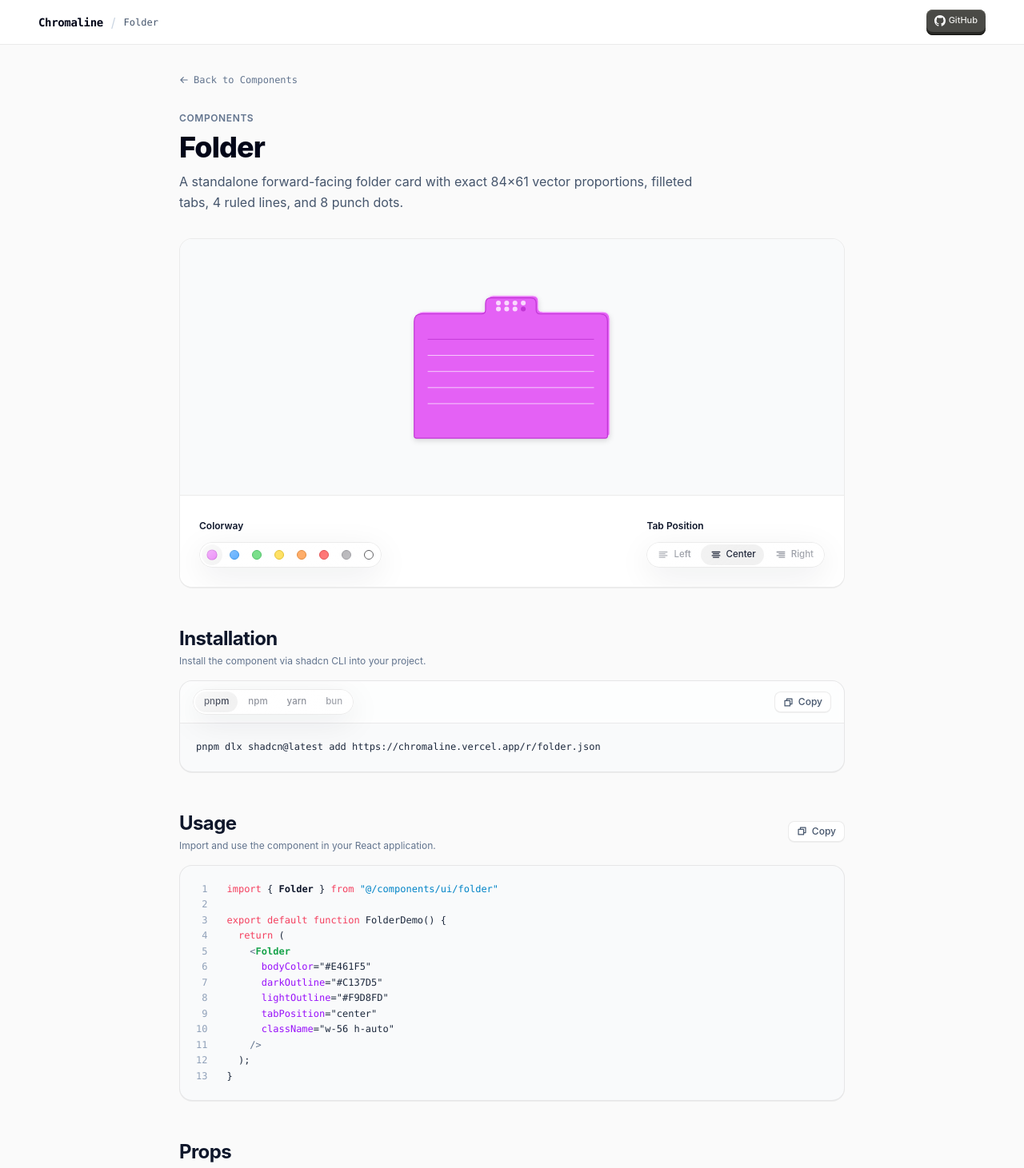
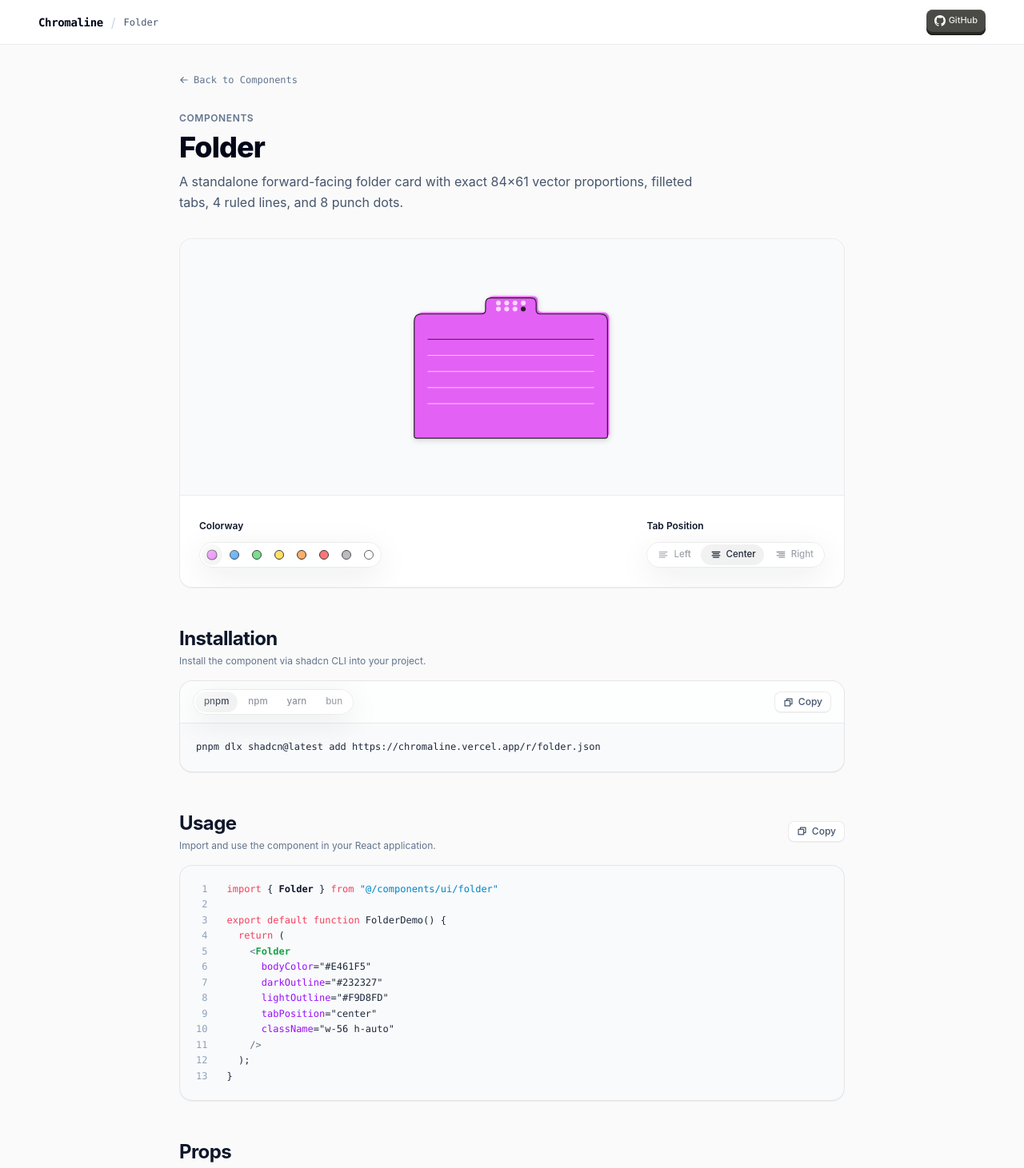
Before and after one commit to ThaminduDasanayake/chromaline, a Next.js app: page /components/folder in a window 1280 px wide. Shown: the top 1461 px of the page at 80% size. Built offline with nearby package versions, Linux system fonts and the light colour scheme.

Commit message:
refactor: update default dark outline color to #232327 across folder tray and showcase components

```diff
--- a/app/components/folder-tray/page.tsx
+++ b/app/components/folder-tray/page.tsx
@@ -47,7 +47,7 @@ const CODE_EXAMPLE_LINES = [
       { text: ", " },
       { text: "darkOutline", cls: "text-purple-600" },
       { text: ": " },
-      { text: '"#C137D5"', cls: "text-[#0284c7]" },
+      { text: '"#232327"', cls: "text-[#0284c7]" },
       { text: ", " },
       { text: "lightOutline", cls: "text-purple-600" },
       { text: ": " },
@@ -73,7 +73,7 @@ const CODE_EXAMPLE_LINES = [
       { text: ", " },
       { text: "darkOutline", cls: "text-purple-600" },
       { text: ": " },
-      { text: '"#1A82E0"', cls: "text-[#0284c7]" },
+      { text: '"#232327"', cls: "text-[#0284c7]" },
       { text: ", " },
       { text: "lightOutline", cls: "text-purple-600" },
       { text: ": " },
@@ -99,7 +99,7 @@ const CODE_EXAMPLE_LINES = [
       { text: ", " },
       { text: "darkOutline", cls: "text-purple-600" },
       { text: ": " },
-      { text: '"#37B954"', cls: "text-[#0284c7]" },
+      { text: '"#232327"', cls: "text-[#0284c7]" },
       { text: ", " },
       { text: "lightOutline", cls: "text-purple-600" },
       { text: ": " },
@@ -138,9 +138,9 @@ const CODE_EXAMPLE_TEXT = `import { FolderTray } from "@/components/ui/folder-tr
 
 export default function Workspace() {
   const folders = [
-    { id: "p1", name: "Project 1", bodyColor: "#E461F5", darkOutline: "#C137D5", lightOutline: "#F9D8FD" },
-    { id: "p2", name: "Project 2", bodyColor: "#4FA7FF", darkOutline: "#1A82E0", lightOutline: "#CCE5FF" },
-    { id: "p3", name: "Project 3", bodyColor: "#68DB7B", darkOutline: "#37B954", lightOutline: "#D2F6D8" },
+    { id: "p1", name: "Project 1", bodyColor: "#E461F5", darkOutline: "#232327", lightOutline: "#F9D8FD" },
+    { id: "p2", name: "Project 2", bodyColor: "#4FA7FF", darkOutline: "#232327", lightOutline: "#CCE5FF" },
+    { id: "p3", name: "Project 3", bodyColor: "#68DB7B", darkOutline: "#232327", lightOutline: "#D2F6D8" },
   ];
 
   return (
--- a/app/components/folder/page.tsx
+++ b/app/components/folder/page.tsx
@@ -14,13 +14,13 @@ import {
 } from "@/components/docs";
 
 const COLOR_PRESETS = [
-  { name: "Purple", body: "#E461F5", dark: "#C137D5", light: "#F9D8FD" },
-  { name: "Blue", body: "#4FA7FF", dark: "#1A82E0", light: "#CCE5FF" },
-  { name: "Green", body: "#68DB7B", dark: "#37B954", light: "#D2F6D8" },
-  { name: "Yellow", body: "#FFDE55", dark: "#DFBC1F", light: "#FFF4C2" },
-  { name: "Orange", body: "#FFA85F", dark: "#E08433", light: "#FFE3CC" },
-  { name: "Red", body: "#FF6C6C", dark: "#DF4144", light: "#FFD1D2" },
-  { name: "Gray", body: "#ADACB0", dark: "#88888E", light: "#E4E3E6" },
+  { name: "Purple", body: "#E461F5", dark: "#232327", light: "#F9D8FD" },
+  { name: "Blue", body: "#4FA7FF", dark: "#232327", light: "#CCE5FF" },
+  { name: "Green", body: "#68DB7B", dark: "#232327", light: "#D2F6D8" },
+  { name: "Yellow", body: "#FFDE55", dark: "#232327", light: "#FFF4C2" },
+  { name: "Orange", body: "#FFA85F", dark: "#232327", light: "#FFE3CC" },
+  { name: "Red", body: "#FF6C6C", dark: "#232327", light: "#FFD1D2" },
+  { name: "Gray", body: "#ADACB0", dark: "#232327", light: "#E4E3E6" },
   { name: "White", body: "#FFFFFF", dark: "#232327", light: "#E0E0E4" },
 ];
 
@@ -76,7 +76,7 @@ const CODE_EXAMPLE_LINES = [
   },
   {
     num: 7,
-    parts: [{ text: "      darkOutline", cls: "text-purple-600" }, { text: '="#C137D5"' }],
+    parts: [{ text: "      darkOutline", cls: "text-purple-600" }, { text: '="#232327"' }],
   },
   {
     num: 8,
@@ -101,7 +101,7 @@ export default function FolderDemo() {
   return (
     <Folder
       bodyColor="#E461F5"
-      darkOutline="#C137D5"
+      darkOutline="#232327"
       lightOutline="#F9D8FD"
       tabPosition="center"
       className="w-56 h-auto"
@@ -119,7 +119,7 @@ const PROPS_DATA: PropItem[] = [
   {
     name: "darkOutline",
     type: "string",
-    default: '"#C137D5"',
+    default: '"#232327"',
     desc: "Stroke color for silhouette outline, header line, and active tab dot.",
   },
   {
--- a/components/showcase/folder-card-preview.tsx
+++ b/components/showcase/folder-card-preview.tsx
@@ -6,13 +6,13 @@ import { SelectBar } from "@/components/ui/select-bar";
 import { TextAlignCenterIcon, TextAlignLeftIcon, TextAlignRightIcon } from "@phosphor-icons/react";
 
 export const FOLDER_COLOR_PRESETS = [
-  { name: "Purple", body: "#E461F5", dark: "#C137D5", light: "#F9D8FD" },
-  { name: "Blue", body: "#4FA7FF", dark: "#1A82E0", light: "#CCE5FF" },
-  { name: "Green", body: "#68DB7B", dark: "#37B954", light: "#D2F6D8" },
-  { name: "Yellow", body: "#FFDE55", dark: "#DFBC1F", light: "#FFF4C2" },
-  { name: "Orange", body: "#FFA85F", dark: "#E08433", light: "#FFE3CC" },
-  { name: "Red", body: "#FF6C6C", dark: "#DF4144", light: "#FFD1D2" },
-  { name: "Gray", body: "#ADACB0", dark: "#88888E", light: "#E4E3E6" },
+  { name: "Purple", body: "#E461F5", dark: "#232327", light: "#F9D8FD" },
+  { name: "Blue", body: "#4FA7FF", dark: "#232327", light: "#CCE5FF" },
+  { name: "Green", body: "#68DB7B", dark: "#232327", light: "#D2F6D8" },
+  { name: "Yellow", body: "#FFDE55", dark: "#232327", light: "#FFF4C2" },
+  { name: "Orange", body: "#FFA85F", dark: "#232327", light: "#FFE3CC" },
+  { name: "Red", body: "#FF6C6C", dark: "#232327", light: "#FFD1D2" },
+  { name: "Gray", body: "#ADACB0", dark: "#232327", light: "#E4E3E6" },
   { name: "White", body: "#FFFFFF", dark: "#232327", light: "#E0E0E4" },
 ];
 
--- a/components/showcase/folder-tray-preview.tsx
+++ b/components/showcase/folder-tray-preview.tsx
@@ -20,7 +20,7 @@ export const WORKSPACE_FOLDERS: FolderItem<WorkspaceData>[] = [
     id: "f-1",
     name: "The Tactile Web",
     bodyColor: "#E461F5", // macOS Finder Tag Purple
-    darkOutline: "#C137D5",
+    darkOutline: "#232327",
     lightOutline: "#F9D8FD",
     category: "Essay",
     description:
@@ -59,7 +59,7 @@ export const WORKSPACE_FOLDERS: FolderItem<WorkspaceData>[] = [
     href: "/components/button",
     target: "_blank",
     bodyColor: "#4FA7FF", // macOS Finder Tag Blue
-    darkOutline: "#1A82E0",
+    darkOutline: "#232327",
     lightOutline: "#CCE5FF",
     category: "Primitive",
     description:
@@ -77,7 +77,7 @@ export const WORKSPACE_FOLDERS: FolderItem<WorkspaceData>[] = [
     id: "f-3",
     name: "Design Notes",
     bodyColor: "#68DB7B", // macOS Finder Tag Green
-    darkOutline: "#37B954",
+    darkOutline: "#232327",
     lightOutline: "#D2F6D8",
     category: "Guidelines",
     description: "Core design rules and specifications for tactile UI components.",
@@ -112,7 +112,7 @@ export const WORKSPACE_FOLDERS: FolderItem<WorkspaceData>[] = [
     href: "/components/folder",
     target: "_blank",
     bodyColor: "#FFDE55", // macOS Finder Tag Yellow
-    darkOutline: "#DFBC1F",
+    darkOutline: "#232327",
     lightOutline: "#FFF4C2",
     category: "Primitive",
     description:
@@ -130,7 +130,7 @@ export const WORKSPACE_FOLDERS: FolderItem<WorkspaceData>[] = [
     id: "f-5",
     name: "Release Notes",
     bodyColor: "#FFA85F", // macOS Finder Tag Orange
-    darkOutline: "#E08433",
+    darkOutline: "#232327",
     lightOutline: "#FFE3CC",
     category: "Changelog",
     description: "Version 0.1.0 release notes and feature changelog.",
@@ -163,7 +163,7 @@ export const WORKSPACE_FOLDERS: FolderItem<WorkspaceData>[] = [
     id: "f-6",
     name: "Hotfixes & Alerts",
     bodyColor: "#FF6C6C", // macOS Finder Tag Red
-    darkOutline: "#DF4144",
+    darkOutline: "#232327",
     lightOutline: "#FFD1D2",
     category: "Incident",
     description: "Active hotfixes, security patches, and critical operational notices.",
@@ -187,7 +187,7 @@ export const WORKSPACE_FOLDERS: FolderItem<WorkspaceData>[] = [
     id: "f-7",
     name: "System Architecture",
     bodyColor: "#ADACB0", // macOS Finder Tag Gray
-    darkOutline: "#88888E",
+    darkOutline: "#232327",
     lightOutline: "#E4E3E6",
     category: "Engineering",
     description:
@@ -222,13 +222,13 @@ export const WORKSPACE_FOLDERS: FolderItem<WorkspaceData>[] = [
 ];
 
 export const FOLDER_COLOR_OPTIONS = [
-  { name: "Purple", body: "#E461F5", dark: "#C137D5", light: "#F9D8FD" },
-  { name: "Blue", body: "#4FA7FF", dark: "#1A82E0", light: "#CCE5FF" },
-  { name: "Green", body: "#68DB7B", dark: "#37B954", light: "#D2F6D8" },
-  { name: "Yellow", body: "#FFDE55", dark: "#DFBC1F", light: "#FFF4C2" },
-  { name: "Orange", body: "#FFA85F", dark: "#E08433", light: "#FFE3CC" },
-  { name: "Red", body: "#FF6C6C", dark: "#DF4144", light: "#FFD1D2" },
-  { name: "Gray", body: "#ADACB0", dark: "#88888E", light: "#E4E3E6" },
+  { name: "Purple", body: "#E461F5", dark: "#232327", light: "#F9D8FD" },
+  { name: "Blue", body: "#4FA7FF", dark: "#232327", light: "#CCE5FF" },
+  { name: "Green", body: "#68DB7B", dark: "#232327", light: "#D2F6D8" },
+  { name: "Yellow", body: "#FFDE55", dark: "#232327", light: "#FFF4C2" },
+  { name: "Orange", body: "#FFA85F", dark: "#232327", light: "#FFE3CC" },
+  { name: "Red", body: "#FF6C6C", dark: "#232327", light: "#FFD1D2" },
+  { name: "Gray", body: "#ADACB0", dark: "#232327", light: "#E4E3E6" },
   { name: "White", body: "#FFFFFF", dark: "#232327", light: "#E0E0E4" },
 ];
 
--- a/components/showcase/link-folder-tray-preview.tsx
+++ b/components/showcase/link-folder-tray-preview.tsx
@@ -10,7 +10,7 @@ export const NAV_FOLDERS: FolderItem[] = [
     name: "Overview",
     href: "/",
     bodyColor: "#E461F5", // Purple
-    darkOutline: "#C137D5",
+    darkOutline: "#232327",
     lightOutline: "#F9D8FD",
     category: "Route",
     description: "Chromaline design system homepage and showcase.",
@@ -20,7 +20,7 @@ export const NAV_FOLDERS: FolderItem[] = [
     name: "Button",
     href: "/components/button",
     bodyColor: "#4FA7FF", // Blue
-    darkOutline: "#1A82E0",
+    darkOutline: "#232327",
     lightOutline: "#CCE5FF",
     category: "Component",
     description: "Tactile micro-interaction button with spring press dynamics.",
@@ -30,7 +30,7 @@ export const NAV_FOLDERS: FolderItem[] = [
     name: "Folder",
     href: "/components/folder",
     bodyColor: "#68DB7B", // Green
-    darkOutline: "#37B954",
+    darkOutline: "#232327",
     lightOutline: "#D2F6D8",
     category: "Component",
     description: "Standalone 2D vector folder with exact filleted tabs.",
@@ -40,7 +40,7 @@ export const NAV_FOLDERS: FolderItem[] = [
     name: "Folder Tray",
     href: "/components/folder-tray",
     bodyColor: "#FFDE55", // Yellow
-    darkOutline: "#DFBC1F",
+    darkOutline: "#232327",
     lightOutline: "#FFF4C2",
     category: "Component",
     description: "3D kinematic card tray with hairline riffle physics.",
@@ -51,7 +51,7 @@ export const NAV_FOLDERS: FolderItem[] = [
     href: "https://github.com",
     target: "_blank",
     bodyColor: "#FFA85F", // Orange
-    darkOutline: "#E08433",
+    darkOutline: "#232327",
     lightOutline: "#FFE3CC",
     category: "External",
     description: "View repository, release notes, and source code.",
@@ -61,7 +61,7 @@ export const NAV_FOLDERS: FolderItem[] = [
     name: "Changelog",
     href: "/",
     bodyColor: "#FF6C6C", // Red
-    darkOutline: "#DF4144",
+    darkOutline: "#232327",
     lightOutline: "#FFD1D2",
     category: "Updates",
     description: "Latest component updates and release notes.",
@@ -72,7 +72,7 @@ export const NAV_FOLDERS: FolderItem[] = [
     href: "/r/folder-tray.json",
     target: "_blank",
     bodyColor: "#ADACB0", // Gray
-    darkOutline: "#88888E",
+    darkOutline: "#232327",
     lightOutline: "#E4E3E6",
     category: "API",
     description: "Direct shadcn registry schema endpoint for CLI installation.",
--- a/components/ui/folder-tray.tsx
+++ b/components/ui/folder-tray.tsx
@@ -48,7 +48,7 @@ export interface FolderTrayProps<T = unknown> {
   variant?: "color" | "original";
   /** Default body color (default: "#E461F5") */
   defaultBodyColor?: string;
-  /** Default dark outline (default: "#C137D5") */
+  /** Default dark outline (default: "#232327") */
   defaultDarkOutline?: string;
   /** Default light outline (default: "#F9D8FD") */
   defaultLightOutline?: string;
@@ -70,7 +70,7 @@ export function FolderTray<T = unknown>({
   folders,
   variant = "color",
   defaultBodyColor = "#E461F5",
-  defaultDarkOutline = "#C137D5",
+  defaultDarkOutline = "#232327",
   defaultLightOutline = "#F9D8FD",
   onOpen,
   onSelect,
--- a/components/ui/folder.tsx
+++ b/components/ui/folder.tsx
@@ -92,7 +92,7 @@ const SILHOUETTES = [
  */
 export function Folder({
   bodyColor = "#E461F5",
-  darkOutline = "#C137D5",
+  darkOutline = "#232327",
   lightOutline = "#F9D8FD",
   borderWidth = 1.2,
   depth = true,
```
Also changed, not shown: public/r/folder-tray.json (+2 -2 lines), public/r/folder.json (+1 -1 lines), public/r/index.json.
